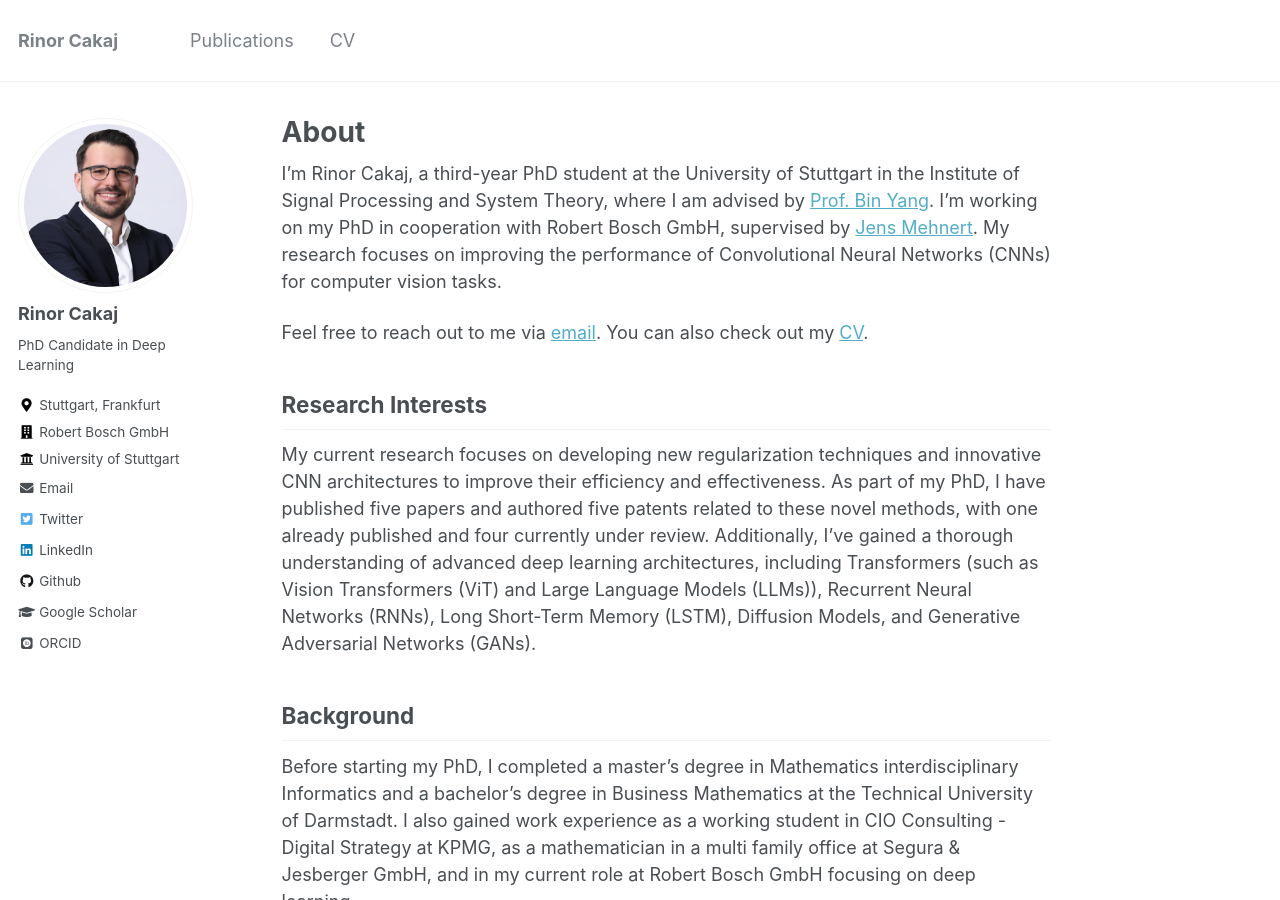
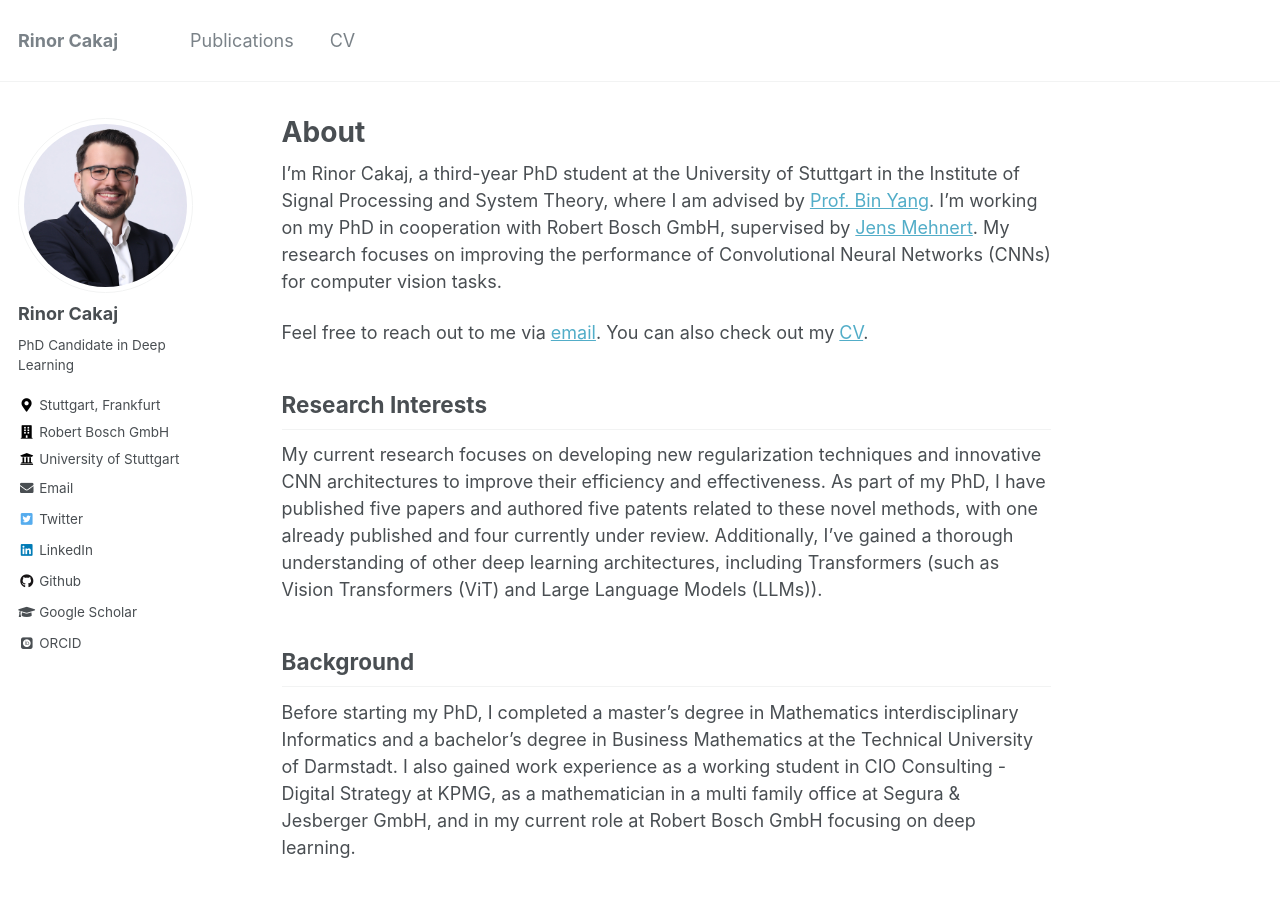
Before and after one commit to rinorcakaj/rinorcakaj.github.io, a Jekyll site: the page built from _pages/about.md, in a window 1280 px wide and 900 px high. Built offline with Jekyll 4.4.1, drawn with Linux system fonts in a browser that asks for light colours; some web fonts are replaced.

Commit message:
Update 07.10.2024

```diff
--- a/_pages/about.md
+++ b/_pages/about.md
@@ -13,7 +13,7 @@ I'm Rinor Cakaj, a third-year PhD student at the University of Stuttgart in the
 Feel free to reach out to me via [email](mailto:rinor.cakaj@de.bosch.com). You can also check out my [CV](/cv/).
 
 ## Research Interests
-My current research focuses on developing new regularization techniques and innovative CNN architectures to improve their efficiency and effectiveness. As part of my PhD, I have published five papers and authored five patents related to these novel methods, with one already published and four currently under review. Additionally, I’ve gained a thorough understanding of advanced deep learning architectures, including Transformers (such as Vision Transformers (ViT) and Large Language Models (LLMs)), Recurrent Neural Networks (RNNs), Long Short-Term Memory (LSTM), Diffusion Models, and Generative Adversarial Networks (GANs).
+My current research focuses on developing new regularization techniques and innovative CNN architectures to improve their efficiency and effectiveness. As part of my PhD, I have published five papers and authored five patents related to these novel methods, with one already published and four currently under review. Additionally, I’ve gained a thorough understanding of other deep learning architectures, including Transformers (such as Vision Transformers (ViT) and Large Language Models (LLMs)).
 
 ## Background
 Before starting my PhD, I completed a master’s degree in Mathematics interdisciplinary Informatics and a bachelor’s degree in Business Mathematics at the Technical University of Darmstadt. I also gained work experience as a working student in CIO Consulting - Digital Strategy at KPMG, as a mathematician in a multi family office at Segura & Jesberger GmbH, and in my current role at Robert Bosch GmbH focusing on deep learning.
```
